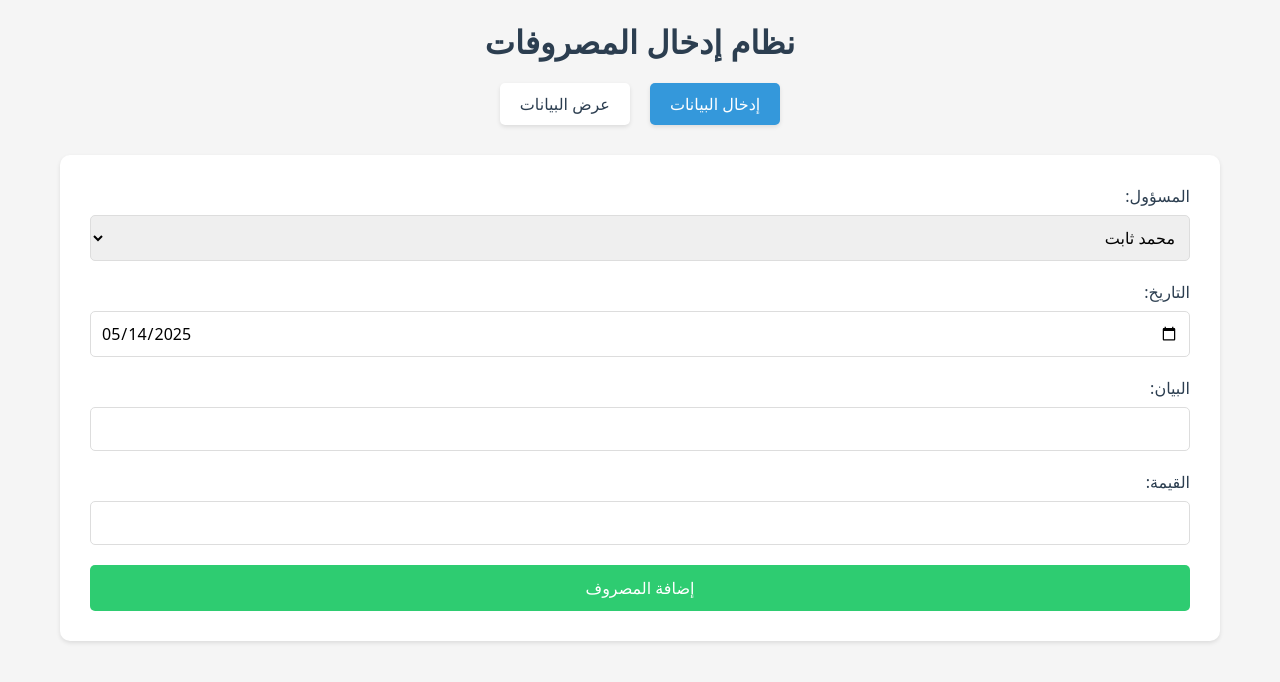
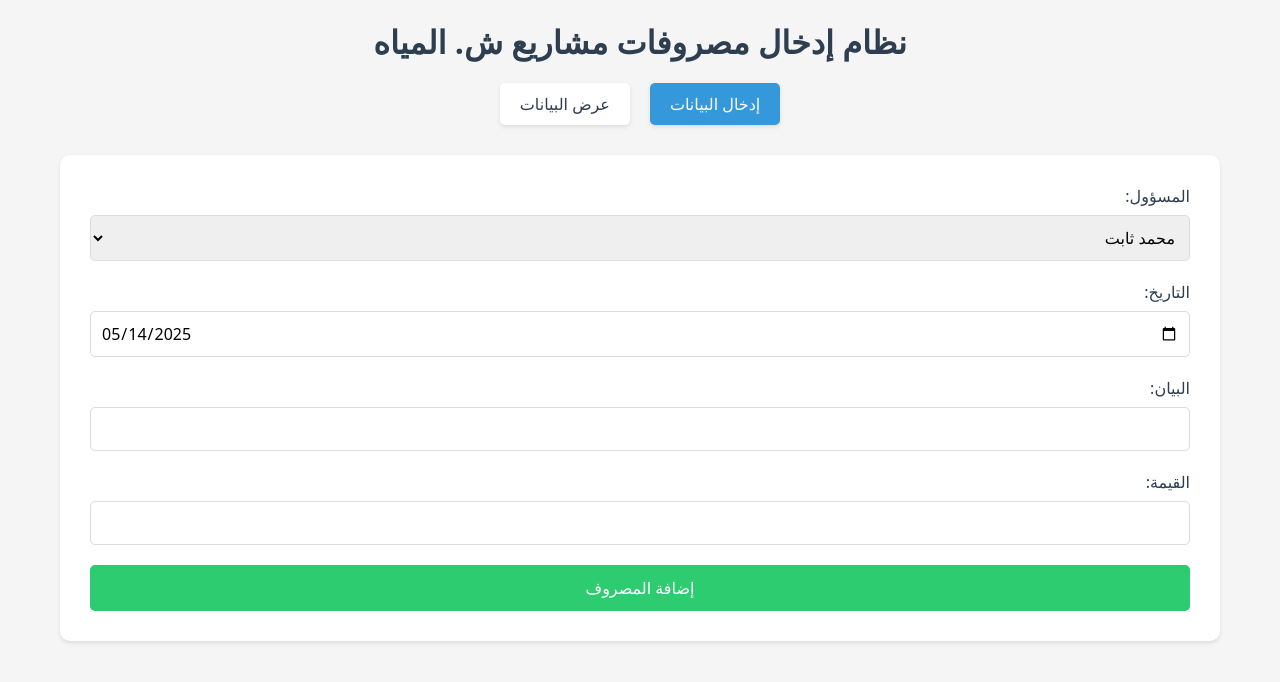
Before and after one commit to mthabet2023/data-entry-website, a website: page index.html in a window 1280 px wide. Drawn offline with Linux system fonts and the light colour scheme.

Commit message:
Update index.html

```diff
--- a/index.html
+++ b/index.html
@@ -9,7 +9,7 @@
 <body>
     <div class="container">
         <header>
-            <h1>نظام إدخال المصروفات</h1>
+            <h1>نظام إدخال مصروفات مشاريع ش. المياه</h1>
             <nav>
                 <a href="index.html" class="active">إدخال البيانات</a>
                 <a href="view.html">عرض البيانات</a>
```
